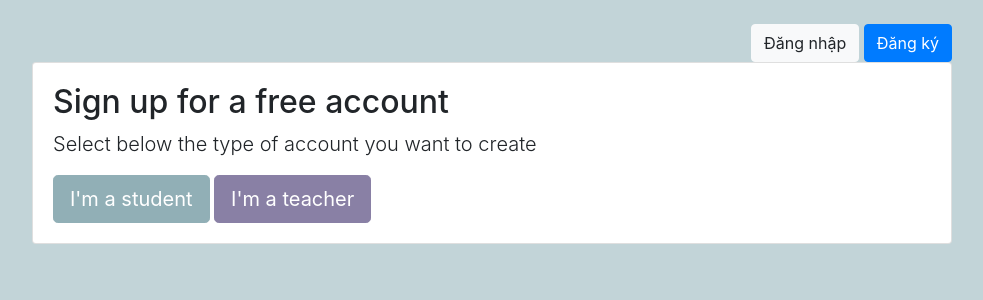
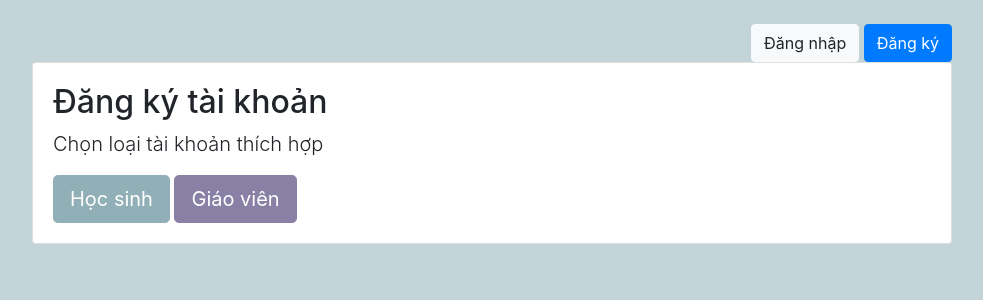
Before and after one commit to congphamit2002/WebTracNghiemDjango, a Django app: page /accounts/signup/ in a window 1280 px wide. Shown: the top 300 px of the page, without its empty margins (148-1131 px from the left). Run offline with Django 3.2, Linux system fonts and the light colour scheme; some libraries are stand-ins or nearby versions; some web fonts are replaced.

Commit message:
update student page

```diff
--- a/classroom/templates/classroom/teachers/quiz_results.html
+++ b/classroom/templates/classroom/teachers/quiz_results.html
@@ -22,7 +22,7 @@
     <thead>
       <tr>
         <th>Tên</th>
-        <th>Ngày làm</th>
+        <th>Thời gian làm</th>
         <th>Điểm</th>
       </tr>
     </thead>
--- a/classroom/views/students.py
+++ b/classroom/views/students.py
@@ -39,7 +39,7 @@ class StudentInterestsView(UpdateView):
         return self.request.user.student
 
     def form_valid(self, form):
-        messages.success(self.request, 'Interests updated with success!')
+        messages.success(self.request, 'Cập nhật môn học thành công!')
         return super().form_valid(form)
 
 
@@ -103,9 +103,9 @@ def take_quiz(request, pk):
                     score = round((correct_answers / total_questions) * 100.0, 2)
                     TakenQuiz.objects.create(student=student, quiz=quiz, score=score)
                     if score < 50.0:
-                        messages.warning(request, 'Better luck next time! Your score for the quiz %s was %s.' % (quiz.name, score))
+                        messages.warning(request, 'Chúc bạn may mắn lần sau! Điểm số của bạn cho bài kiểm tra %s là %s.' % (quiz.name, score))
                     else:
-                        messages.success(request, 'Congratulations! You completed the quiz %s with success! You scored %s points.' % (quiz.name, score))
+                        messages.success(request, 'Chúc mừng! Bạn đã hoàn thành bài kiểm tra %s thành công! Bạn được %s điểm.' % (quiz.name, score))
                     return redirect('students:quiz_list')
     else:
         form = TakeQuizForm(question=question)
--- a/classroom/views/teachers.py
+++ b/classroom/views/teachers.py
@@ -91,7 +91,7 @@ class QuizDeleteView(DeleteView):
 
     def delete(self, request, *args, **kwargs):
         quiz = self.get_object()
-        messages.success(request, 'The quiz %s was deleted with success!' % quiz.name)
+        messages.success(request, 'Bài kiểm tra %s đã được xóa thành công!' % quiz.name)
         return super().delete(request, *args, **kwargs)
 
     def get_queryset(self):
@@ -202,7 +202,7 @@ class QuestionDeleteView(DeleteView):
 
     def delete(self, request, *args, **kwargs):
         question = self.get_object()
-        messages.success(request, 'The question %s was deleted with success!' % question.text)
+        messages.success(request, 'Câu hỏi %s đã được xóa thành công!' % question.text)
         return super().delete(request, *args, **kwargs)
 
     def get_queryset(self):
--- a/templates/registration/login.html
+++ b/templates/registration/login.html
@@ -6,7 +6,7 @@
 {% if form.non_field_errors %}
 <div class="alert alert-danger alert-dismissible fade show" role="alert">
   {% for error in form.non_field_errors %}
-        <p{% if forloop.last %} class="mb-0"{% endif %}>{{ error }}</p>
+  <p{% if forloop.last %} class="mb-0" {% endif %}>{{ error }}</p>
     {% endfor %}
     <button type="button" class="close" data-dismiss="alert" aria-label="Close">
       <span aria-hidden="true">&times;</span>
@@ -15,13 +15,13 @@
 {% endif %}
 <div class="row">
   <div class="col-lg-4 col-md-6 col-sm-8 col-12">
-      <h2>Log in</h2>
+    <h2>Đăng nhập</h2>
     <form method="post" novalidate>
       {% csrf_token %}
       <input type="hidden" name="next" value="{{ next }}">
       {{ form.username|as_crispy_field }}
       {{ form.password|as_crispy_field }}
-        <button type="submit" class="btn btn-primary">Log in</button>
+      <button type="submit" class="btn btn-primary">Đăng nhập</button>
     </form>
   </div>
 </div>
--- a/templates/registration/signup.html
+++ b/templates/registration/signup.html
@@ -1,8 +1,8 @@
 {% extends 'base.html' %}
 
 {% block content %}
-  <h2>Sign up for a free account</h2>
-  <p class="lead">Select below the type of account you want to create</p>
-  <a href="{% url 'student_signup' %}" class="btn btn-student btn-lg" role="button">I'm a student</a>
-  <a href="{% url 'teacher_signup' %}" class="btn btn-teacher btn-lg" role="button">I'm a teacher</a>
+<h2>Đăng ký tài khoản</h2>
+<p class="lead">Chọn loại tài khoản thích hợp</p>
+<a href="{% url 'student_signup' %}" class="btn btn-student btn-lg" role="button">Học sinh</a>
+<a href="{% url 'teacher_signup' %}" class="btn btn-teacher btn-lg" role="button">Giáo viên</a>
 {% endblock %}
--- a/templates/registration/signup_form.html
+++ b/templates/registration/signup_form.html
@@ -5,12 +5,12 @@
 {% block content %}
 <div class="row">
   <div class="col-md-8 col-sm-10 col-12">
-      <h2>Sign up as a {{ user_type }}</h2>
+    <h2>Đăng ký tài khoản {{ user_type }}</h2>
     <form method="post" novalidate>
       {% csrf_token %}
       <input type="hidden" name="next" value="{{ next }}">
       {{ form|crispy }}
-        <button type="submit" class="btn btn-success">Sign up</button>
+      <button type="submit" class="btn btn-success">Đăng ký</button>
     </form>
   </div>
 </div>
```
Also changed, not shown: db.sqlite3. Lines whose indentation alone changed are shown as unchanged.
